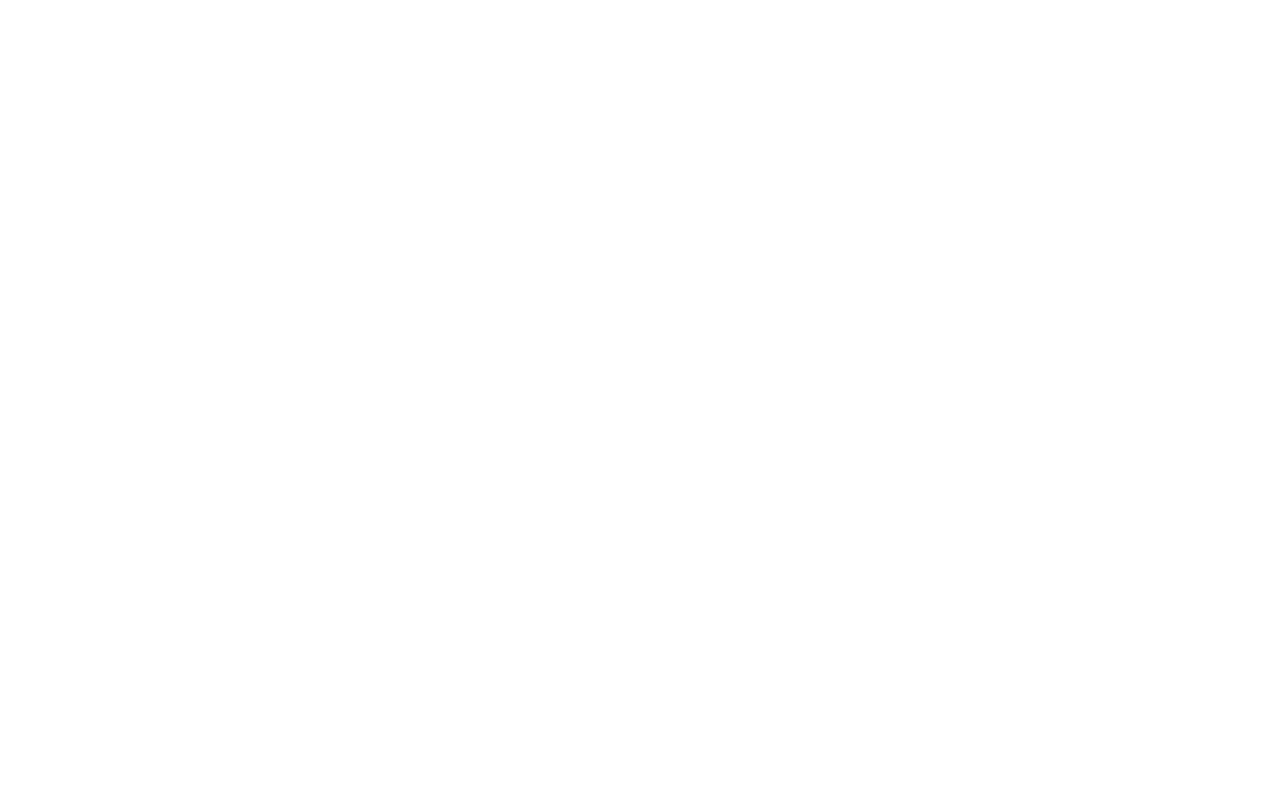
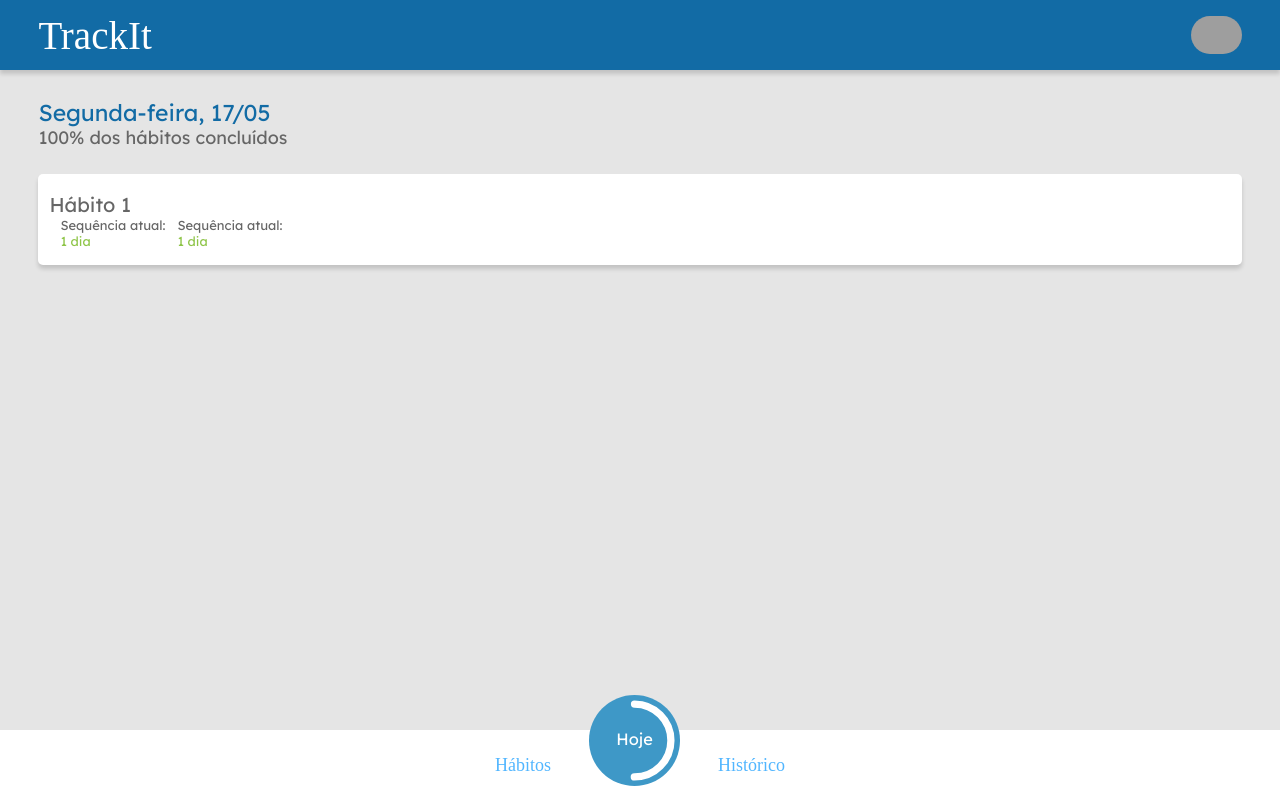
Before and after one commit to vitorluizms/TrackIt, a React (Vite) app: page /hoje in a window 1280 px wide. Before the commit this address had no page. Built offline with nearby package versions, Linux system fonts and the light colour scheme; grey boxes are pictures that could not be loaded.

Commit message:
Layout da rota Hoje adicionado

```diff
--- a/src/App.jsx
+++ b/src/App.jsx
@@ -2,6 +2,7 @@
 import Home from "./pages/HomePage/HomePage";
 import Register from "./pages/RegisterPage/RegisterPage";
 import Habits from "./pages/HabitsPage/HabitsPage";
+import Day from "./pages/DayPage";
 import { BrowserRouter, Routes, Route } from "react-router-dom";
 
 export default function App() {
@@ -12,6 +13,7 @@
           <Route path="/" element={<Home />} />
           <Route path="/cadastro" element={<Register />} />
           <Route path="/habitos" element={<Habits />} />
+          <Route path="/hoje" element={<Day />} />
         </Routes>
       </BrowserRouter>
     </>
--- a/src/Navbar.jsx
+++ b/src/Navbar.jsx
@@ -42,7 +42,7 @@
     font-family: "Playball";
     font-style: normal;
     font-weight: 400;
-    font-size: 38.982px;
+    font-size: 39px;
     line-height: 49px;
 
     color: #ffffff;
--- a/src/Sidebar.jsx
+++ b/src/Sidebar.jsx
@@ -1,12 +1,16 @@
 import styled from "styled-components";
 import { CircularProgressbar, buildStyles } from "react-circular-progressbar";
 import "react-circular-progressbar/dist/styles.css";
+import { Link } from "react-router-dom";
 
 export default function SideBar() {
   return (
     <Sidebar>
+      <Link to={"/habitos"} style={{ textDecoration: "none" }}>
         <p>Hábitos</p>
+      </Link>
       <ContainerProgress>
+        <Link to={"/hoje"}>
           <CircularProgressbar
             value={50}
             text="Hoje"
@@ -20,6 +24,7 @@
               trailColor: "transparent",
             })}
           />
+        </Link>
       </ContainerProgress>
       <p>Histórico</p>
     </Sidebar>
--- a/src/pages/DayPage.jsx
+++ b/src/pages/DayPage.jsx
@@ -0,0 +1,139 @@
+import styled from "styled-components";
+import NavBar from "../Navbar";
+import SideBar from "../Sidebar";
+import { Container} from "./HabitsPage/style";
+import { useState } from "react";
+
+export default function Day() {
+  const [count, setCount] = useState(1);
+
+  return (
+    <Container>
+      <NavBar />
+      <Content>
+        <div>
+          <h1>Segunda-feira, 17/05</h1>
+          <p>
+            {count === 0
+              ? "Nenhum hábito concluído ainda"
+              : "100% dos hábitos concluídos"}
+          </p>
+        </div>
+        <Habit count={count}>
+          <ContainerHabit>
+            <p>Hábito 1</p>
+            <div>
+              <h2>
+                Sequência atual: <span>{count === 0 ? "0 dias" : "1 dia"}</span>
+              </h2>
+              <h2>
+                Sequência atual: <span>{count === 0 ? "0 dias" : "1 dia"}</span>
+              </h2>
+            </div>
+          </ContainerHabit>
+        </Habit>
+      </Content>
+      <SideBar />
+    </Container>
+  );
+}
+
+const ContainerHabit = styled.div`
+  width: 90%;
+  height: 90%;
+`;
+
+const Content = styled.div`
+  height: 100%;
+  margin: 98px 3% 70px 3%;
+
+  display: flex;
+  flex-direction: column;
+  gap: 25px;
+  div:nth-child(1) {
+    width: 100%;
+    display: flex;
+    flex-direction: column;
+    align-items: space-between;
+    justify-content: center;
+
+    h1 {
+      font-family: "Lexend Deca", sans-serif;
+      font-weight: 400;
+      font-size: 22.976px;
+      line-height: 29px;
+
+      color: #126ba5;
+    }
+
+    img {
+      width: 35px;
+      display: flex;
+      align-items: center;
+      justify-content: center;
+
+      background: #52b6ff;
+      border-radius: 5px;
+      border: 12px solid #52b6ff;
+
+      &:hover {
+        cursor: pointer;
+        background: #4169e1;
+        border: 12px solid #4169e1;
+      }
+    }
+  }
+
+  p {
+    font-family: "Lexend Deca";
+    font-weight: 400;
+    font-size: 18px;
+    line-height: 22px;
+    word-break: break-word;
+
+    color: #666666;
+  }
+`;
+
+const Habit = styled.div`
+  width: 100%;
+  height: 91px;
+  gap: 5px;
+
+  display: flex;
+  flex-direction: column;
+  background: #ffffff;
+  border-radius: 5px;
+  box-shadow: 0px 4px 4px rgba(0, 0, 0, 0.15);
+
+  div:nth-child(2) {
+    width: 234px;
+    height: 30px;
+    margin-left: 11px;
+    display: flex;
+  }
+  div:nth-child(5) {
+    display: flex;
+  }
+  p {
+    font-family: "Lexend Deca", sans-serif;
+    font-weight: 400;
+    font-size: 20px;
+    line-height: 25px;
+
+    margin: 10px 0 0px 11px;
+    color: #666666;
+  }
+  h2 {
+    font-family: "Lexend Deca", sans-serif;
+    font-weight: 400;
+    font-size: 13px;
+    line-height: 16px;
+
+    margin: 0px 0 0px 11px;
+    color: #666666;
+  }
+  span {
+    color: ${(props) => (props.count === 0 ? "#666666" : "#8FC549")};
+  }
+`;
--- a/src/pages/HabitsPage/Days.jsx
+++ b/src/pages/HabitsPage/Days.jsx
@@ -39,4 +39,10 @@
   line-height: 25px;
 
   color: ${props => props.selected === true ? '#FFFFFF' : '#DBDBDB'};
+
+  &:hover{
+    cursor: pointer;
+    color: #52b6ff;
+    border: 1px solid #52b6ff;
+  }
 `;
--- a/src/pages/HabitsPage/HabitsPage.jsx
+++ b/src/pages/HabitsPage/HabitsPage.jsx
@@ -32,7 +32,7 @@
       <NavBar />
       <Content>
         <div>
-          <span>Meus Hábitos</span>
+          <h1>Meus Hábitos</h1>
           <img onClick={addHabit} src={plus} alt="" />
         </div>
         <AddHabit addHabit={addHab}>
--- a/src/pages/HabitsPage/style.js
+++ b/src/pages/HabitsPage/style.js
@@ -22,7 +22,7 @@
     justify-content: space-between;
     align-items: center;
 
-    span {
+    h1 {
       font-family: "Lexend Deca", sans-serif;
       font-weight: 400;
       font-size: 22.976px;
@@ -40,6 +40,12 @@
       background: #52b6ff;
       border-radius: 5px;
       border: 12px solid #52b6ff;
+
+      &:hover {
+        cursor: pointer;
+        background: #4169e1;
+        border: 12px solid #4169e1;
+      }
     }
   }
 
@@ -108,6 +114,11 @@
 
       color: #52b6ff;
       margin-right: 23px;
+
+      &:hover {
+        cursor: pointer;
+        color: red;
+      }
     }
 
     button {
@@ -126,6 +137,13 @@
       text-align: center;
 
       color: #ffffff;
+
+      &:hover {
+        cursor: pointer;
+        background-color: #ffffff;
+        border: 1px solid #52b6ff;
+        color: #52b6ff;
+      }
     }
   }
 `;
@@ -133,14 +151,13 @@
 const Habit = styled.div`
   width: 100%;
   height: 91px;
-  gap: 11px;
+  gap: 5px;
 
   display: flex;
   flex-direction: column;
   background: #ffffff;
   border-radius: 5px;
   box-shadow: 0px 4px 4px rgba(0, 0, 0, 0.15);
-
 
   div:nth-child(2) {
     width: 234px;
@@ -157,6 +174,18 @@
     margin: 10px 0 0px 11px;
     color: #666666;
   }
+  h2 {
+    font-family: "Lexend Deca", sans-serif;
+    font-weight: 400;
+    font-size: 13px;
+    line-height: 16px;
+
+    margin: 0px 0 0px 11px;
+    color: #666666;
+  }
+  span {
+    color: ${(props) => (props.count === 0 ? "#666666" : "#8FC549")};
+  }
 `;
 
 export { Container, Content, AddHabit, Habit };
--- a/src/pages/HomePage/HomePage.jsx
+++ b/src/pages/HomePage/HomePage.jsx
@@ -10,7 +10,7 @@
       <Form>
         <input id="email" type="text" placeholder="email" required />
         <input id="password" type="text" placeholder="senha" required />
-        <Link to={"/habitos"}>
+        <Link to={"/hoje"}>
           <button>Entrar</button>
         </Link>
       </Form>
```
Lines whose indentation alone changed are shown as unchanged.
